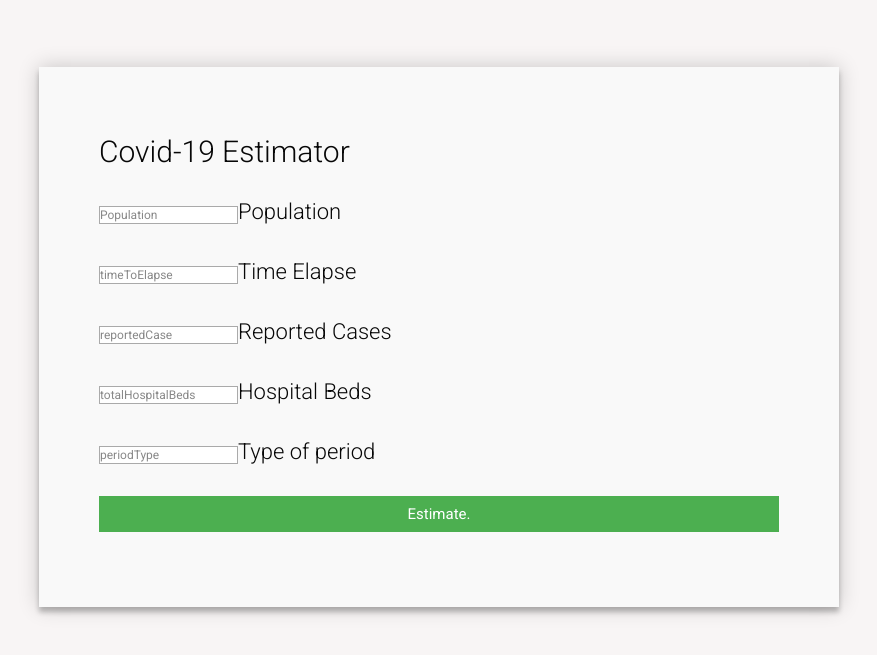
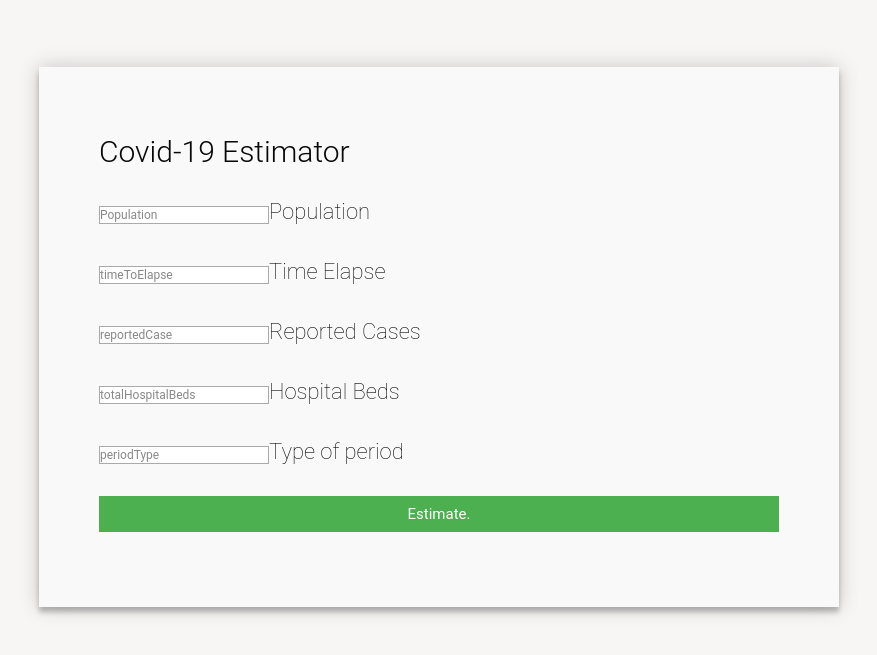
Before and after one commit to suhade/assest, a React (Create React App) app: page / in a window 1280 px wide. Shown: the part 183-838 px from the top of the page, without its empty margins (201-1078 px from the left). Built offline with nearby package versions, Linux system fonts and the light colour scheme.

Commit message:
assestment

```diff
--- a/src/App.css
+++ b/src/App.css
@@ -1,4 +1,4 @@
-@import url(https://fonts.googleapis.com/css?family=Roboto:400,300,600,400italic);
+
 * {
   margin: 0;
   padding: 0;
```
